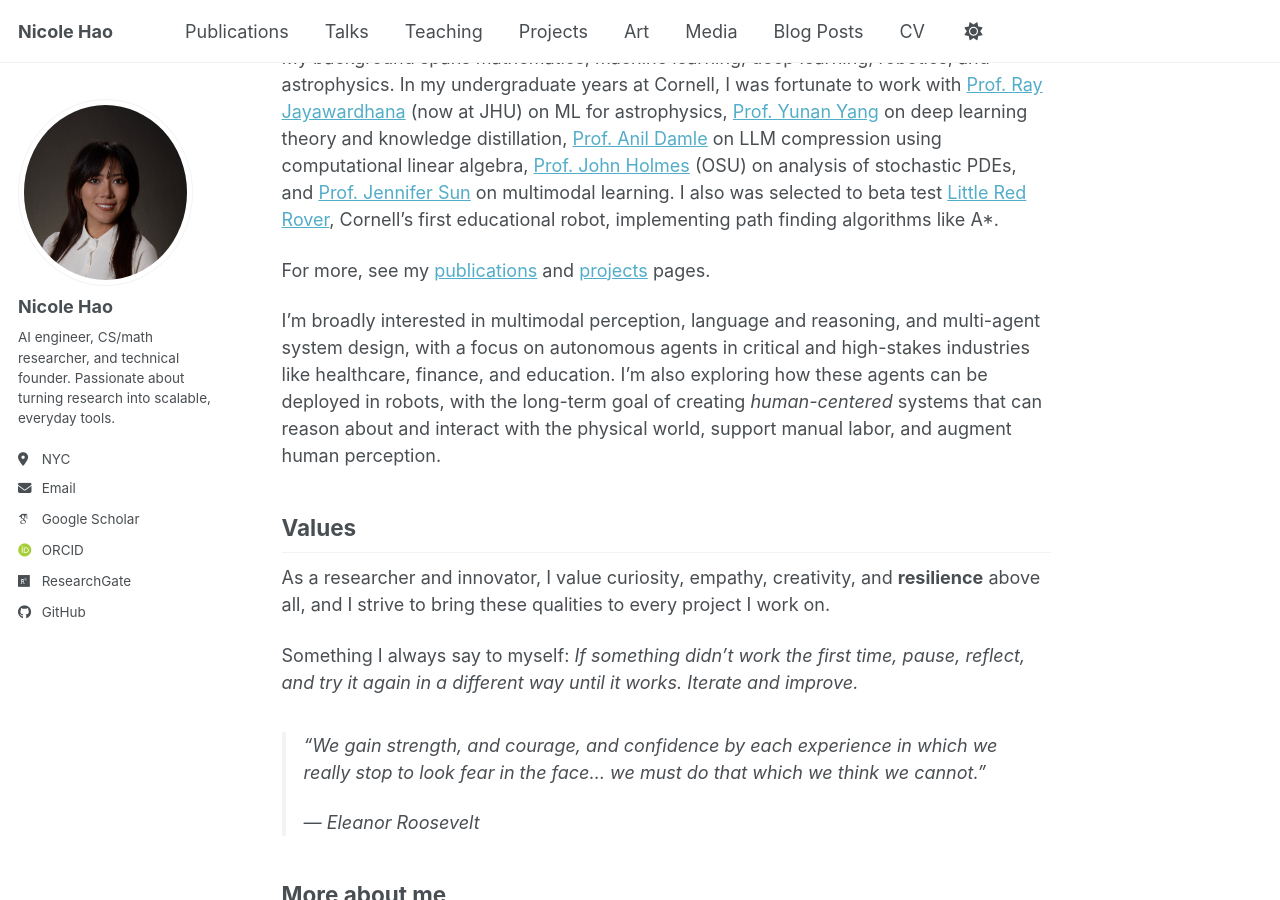
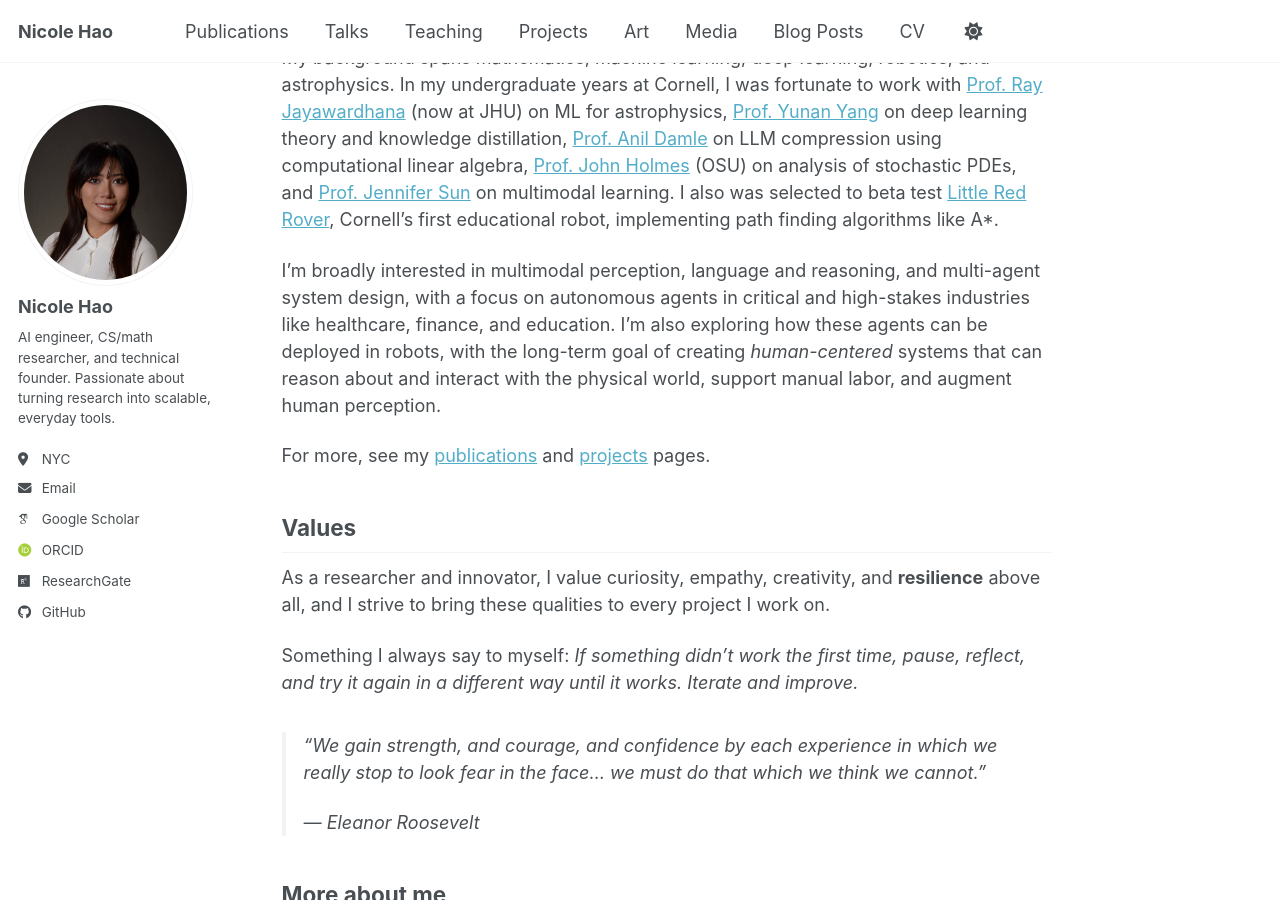
Before and after one commit to nicolehao34/nicolehao34.github.io, a Jekyll site: the page built from _pages/about.md, in a window 1280 px wide and 900 px high, scrolled down 761 px. Built offline with Jekyll 4.4.1, drawn with Linux system fonts in a browser that asks for light colours; some web fonts are replaced; a script bundle is joined from its source files by our own code; library files that are not in the unit come from our copies.

Commit message:
Update research wording and elab section

```diff
--- a/_pages/about.md
+++ b/_pages/about.md
@@ -9,8 +9,7 @@
 Hi! I’m Nicole Hao. I received my M.Eng. in Computer Science in 2025 and B.A. in Mathematics from Cornell University in 2024. Current I'm in NYC, working as a software engineer at [Artian AI](https://artian.ai).
 
 At Artian, I design and build enterprise-grade multi-agent AI solutions for leading global financial institutions. Previously, I founded InkSight AI, an EdTech startup building a multi-sensory note-taking platform that improves lecture accessibility for blind/low-vision,hard-of-hearing students, as well as neurodivergent learners;
-My
-startup was selected and supported by the [Cornell eLab Student Startup Accelerator](https://eship.cornell.edu/elab/), where I was lucky to be mentored by many executives and
+My startup was selected and supported by the [Cornell eLab Student Startup Accelerator](https://eship.cornell.edu/elab/), where I was lucky to be mentored by many executives and
 industry leaders.
 
 <p align="center">
@@ -23,9 +22,9 @@
 
 My background spans mathematics, machine learning, deep learning, robotics, and astrophysics. In my undergraduate years at Cornell, I was fortunate to work with [Prof. Ray Jayawardhana](https://physics-astronomy.jhu.edu/directory/ray-jayawardhana/) (now at JHU) on ML for astrophysics, [Prof. Yunan Yang](https://yunany.github.io/) on deep learning theory and knowledge distillation, [Prof. Anil Damle](https://www.cs.cornell.edu/~damle/) on LLM compression using computational linear algebra, [Prof. John Holmes](https://math.osu.edu/people/holmes.782) (OSU) on analysis of stochastic PDEs, and [Prof. Jennifer Sun](https://bowers.cornell.edu/people/jennifer-j-sun) on multimodal learning. I also was selected to beta test [Little Red Rover](https://little-red-rover.com/#/), Cornell's first educational robot, implementing path finding algorithms like A*.
 
+I'm broadly interested in multimodal perception, language and reasoning, and multi-agent system design, with a focus on autonomous agents in critical and high-stakes industries like healthcare, finance, and education. I'm also exploring how these agents can be deployed in robots, with the long-term goal of creating *human-centered* systems that can reason about and interact with the physical world, support manual labor, and augment human perception.
+
 For more, see my [publications](/publications/) and [projects](/portfolio/) pages.
-
-I'm broadly interested in multimodal perception, language and reasoning, and multi-agent system design, with a focus on autonomous agents in critical and high-stakes industries like healthcare, finance, and education. I'm also exploring how these agents can be deployed in robots, with the long-term goal of creating *human-centered* systems that can reason about and interact with the physical world, support manual labor, and augment human perception.
 
 Values
 ---
```
